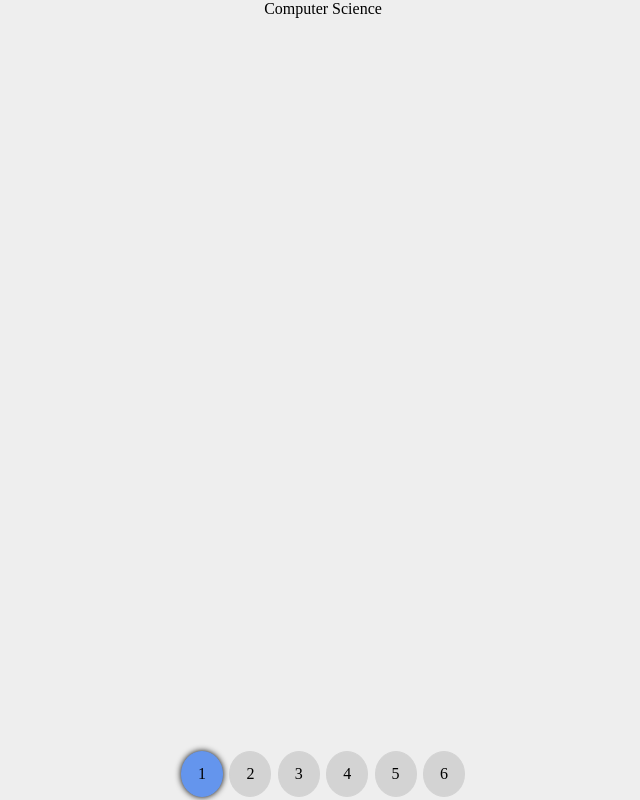
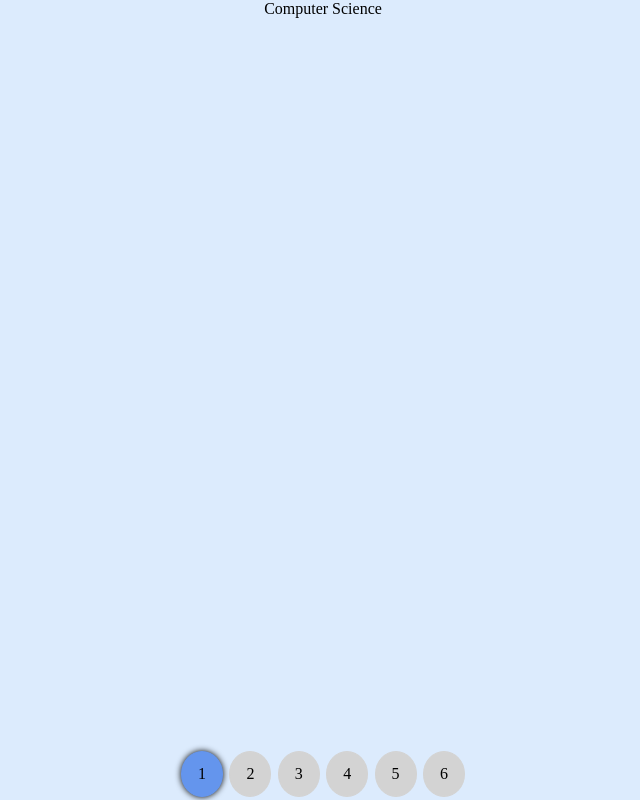
Before and after one commit to Ritu2018/department_list, a plain HTML site: page index.html in a window 1280 px wide. Shown: the whole page, without its empty margins (317-957 px from the left). Drawn offline with nearby package versions, Linux system fonts and the light colour scheme.

Commit message:
fixed bugs

```diff
--- a/myJs.js
+++ b/myJs.js
@@ -67,15 +67,36 @@ function ontouch(el, callback){
     }
     $(".page").first().addClass(" active")
 }
-// pagenation();
+
 window.addEventListener('load', function(){
     var el = document.getElementById('swiper-container'); // reference gallery's main DIV container
     var gallerywidth = el.offsetWidth;
     var warpper = el.getElementsByClassName('swiper-wrapper')[0];
     var count = warpper.getElementsByClassName('swiper-slide').length, curindex = 0, ulLeft = 0;
+    var slides = document.getElementsByClassName("swiper-slide")
     warpper.style.width = gallerywidth * count + 'px'; // set width of gallery to parent container's width * total images
     pagenation();
-    // document.getElementsByClassName(".page")[0].addClass(" active");
+
+
+
+    // Temp ------ For providing background colors only
+    function color() {
+        random_color="#";
+        var letters = 'BCDEF'.split('');
+        for (var i = 0; i < 6; i++ ) {
+            random_color += letters[Math.floor(Math.random() * 5)];
+        }
+        return random_color
+    }
+    console.log($(slides[0])[0].style.backgroundColor = color());
+    console.log($(slides[1])[0].style.backgroundColor = color());
+    console.log($(slides[2])[0].style.backgroundColor = color());
+    console.log($(slides[3])[0].style.backgroundColor = color());
+    console.log($(slides[4])[0].style.backgroundColor = color());
+    console.log($(slides[5])[0].style.backgroundColor = color());
+
+    //------------
+
     ontouch(el, function(evt, dir, phase, swipetype, distance){
         if (phase === 'start'){ // on touchstart
             ulLeft = parseInt(warpper.style.left) || 0 // initialize ulLeft var with left position of UL
@@ -90,7 +111,6 @@ window.addEventListener('load', function(){
         }
     });// end ontouch
 
-    console.log("--");
     $(".page").click(function (e) {
         // $(this)[0].parent.children.removeClass(" .active");
         var i = this.classList[0];
--- a/style.css
+++ b/style.css
@@ -29,6 +29,7 @@ html, body {
     float: left;
     display: block;
     width: 100vw;
+    height: 100vh;
     text-align: center;
 }
 .dept{
```
Also changed, not shown: index.html (+1 -1 lines).
